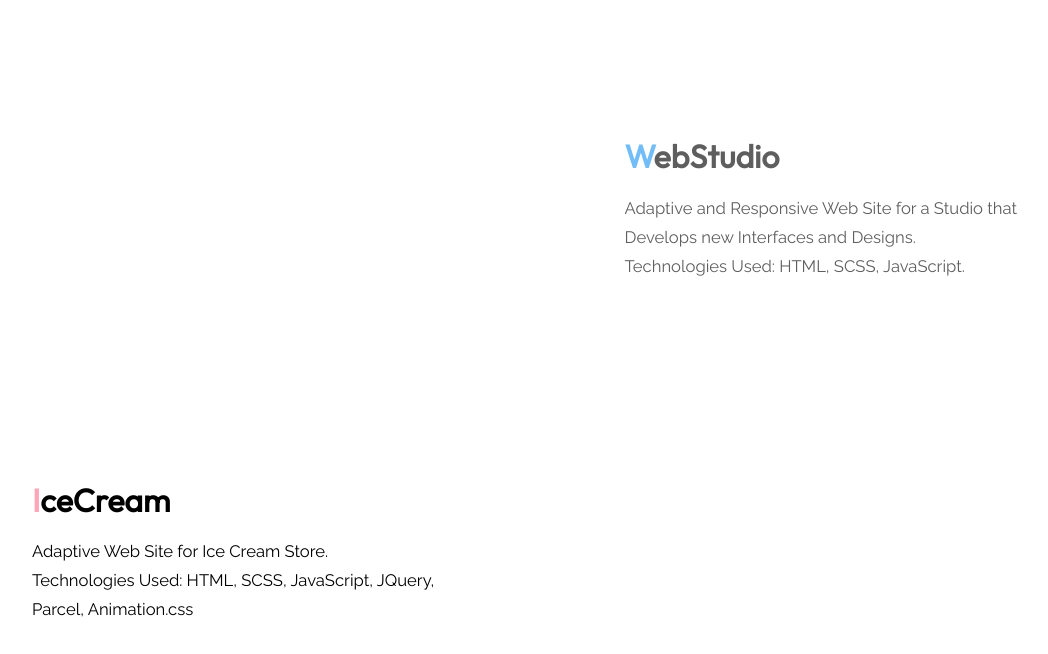
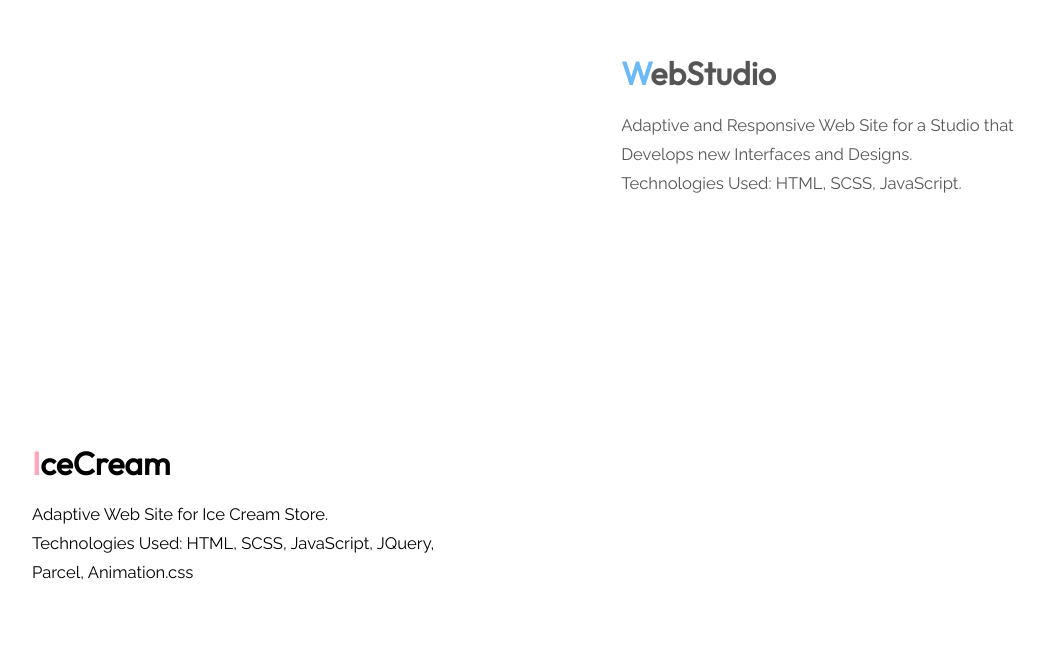
Before and after one commit to Evgen-Zaharevich/Portfolio, a website built with Vite: page index.html in a window 1280 px wide. Shown: the part 1931-2585 px from the top of the page, without its empty margins (118-1166 px from the left). Built offline with nearby package versions, Linux system fonts and the light colour scheme.

Commit message:
change margin-top for right colomn

```diff
--- a/scss/components/_gallery.scss
+++ b/scss/components/_gallery.scss
@@ -37,11 +37,11 @@
   }
 
   .gallery__left {
-    margin-top: calc(var(--gallery-gap) * 1.3);
+    margin-top: calc(var(--gallery-gap) * 1.1);
   }
 
   .gallery__right {
     margin: 0;
-    margin-top: calc(var(--gallery-gap) * 1.5);
+    margin-top: calc(var(--gallery-gap) * 1.1);
   }
 }
```
Also changed, not shown: css/main.css.
